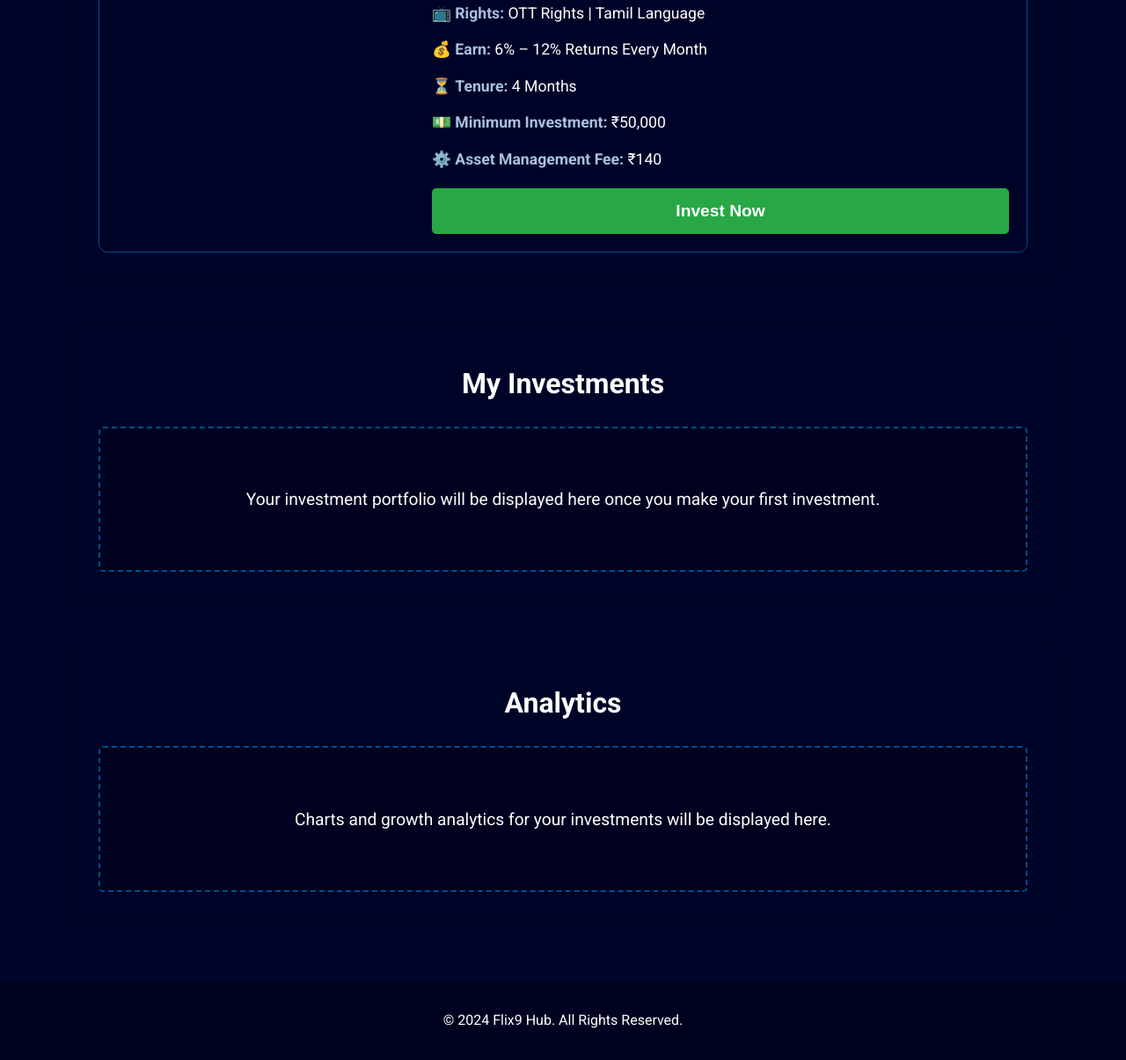
After one commit to flix9hub/new, a PHP site: page /dashboard.php in a window 1280 px wide. The commit adds this page. Shown: the part 1150-2355 px from the top of the page at 88% size. Run offline with PHP 8.4, Linux system fonts and the light colour scheme; the visitor is signed in with stand-in values (Sample User, id 1).

Commit message:
This commit introduces the initial version of the Investor Dashboard.
Key implementations:
- **Created `dashboard.php`:** A new page for logged-in investors.
- **Page Protection:** The dashboard is protected and only accessible to authenticated users via the `auth_check.php` script.
- **Content Structure:**
  - The dashboard displays a list of upcoming investment opportunities, reusing the structure from the 'Investments' page.
  - An "Invest Now" button has been added to each investment item.
  - Placeholders have been added for future sections: 'My Investments' and 'Analytics'.
  - Action buttons for 'Download Investment Agreement' and 'Raise a Support Ticket' are included.
- **CSS Styling:** Added new CSS to style the dashboard layout, sections, placeholders, and buttons for a consistent look and feel.

This completes the frontend structure for the dashboard. The backend logic for the 'My Investments' and 'Analytics' sections will be implemented in future steps.

```diff
--- a/css/style.css
+++ b/css/style.css
@@ -426,6 +426,81 @@ input[type="file"] {
     color: #fff;
 }
 
+/* Dashboard Styles */
+.dashboard-container {
+    width: 90%;
+    max-width: 1400px;
+    margin: 20px auto;
+}
+
+.dashboard-container h1, .dashboard-container h2 {
+    text-align: center;
+    margin-top: 20px;
+    margin-bottom: 30px;
+    font-size: 2.5rem;
+}
+
+.dashboard-container h2 {
+    font-size: 2rem;
+}
+
+.dashboard-actions {
+    text-align: center;
+    margin-bottom: 40px;
+}
+
+.btn-dashboard-action {
+    display: inline-block;
+    background-color: #004e92;
+    color: #fff;
+    padding: 12px 25px;
+    margin: 0 10px;
+    border-radius: 5px;
+    text-decoration: none;
+    font-weight: 700;
+    transition: background-color 0.3s ease;
+}
+
+.btn-dashboard-action:hover {
+    background-color: #0066b2;
+}
+
+.dashboard-section {
+    margin-bottom: 50px;
+    background-color: rgba(0, 4, 40, 0.6);
+    padding: 30px;
+    border-radius: 10px;
+    box-shadow: 0 5px 15px rgba(0,0,0,0.2);
+}
+
+.placeholder-content {
+    background-color: rgba(0,0,0,0.2);
+    padding: 50px;
+    text-align: center;
+    border-radius: 5px;
+    border: 2px dashed #004e92;
+    font-size: 1.2rem;
+}
+
+.btn-invest {
+    display: block;
+    width: 100%;
+    padding: 15px;
+    margin-top: 20px;
+    background-color: #28a745; /* Green for invest */
+    color: #fff;
+    border: none;
+    border-radius: 5px;
+    font-size: 1.2rem;
+    font-weight: 700;
+    cursor: pointer;
+    transition: background-color 0.3s ease;
+}
+
+.btn-invest:hover {
+    background-color: #2ebf4f;
+}
+
 /* Footer */
 footer {
     text-align: center;
--- /dev/null
+++ b/dashboard.php
@@ -0,0 +1,80 @@
+<?php
+// Protect this page - only logged-in users can see it
+require_once 'scripts/auth_check.php';
+
+// Now we can include the header
+include 'includes/header.php';
+?>
+
+<div class="dashboard-container">
+    <h1>Investor Dashboard</h1>
+
+    <div class="dashboard-actions">
+        <a href="#" class="btn-dashboard-action">Download Investment Agreement</a>
+        <a href="#" class="btn-dashboard-action">Raise a Support Ticket</a>
+    </div>
+
+    <!-- Upcoming Investments Section -->
+    <div class="dashboard-section">
+        <h2>Upcoming Investment Opportunities</h2>
+        <div class="investment-grid">
+            <!-- Investment Item 1 (structure from investments.php) -->
+            <div class="investment-item">
+                <div class="video-container">
+                    <iframe src="https://www.youtube.com/embed/zeGb3MBZY6Y?si=dgDftArYxrTYQGCQ" title="YouTube video player" allow="accelerometer; autoplay; clipboard-write; encrypted-media; gyroscope; picture-in-picture; web-share" allowfullscreen></iframe>
+                </div>
+                <div class="investment-info">
+                    <p class="hot-deal">🎬 Hot Deal from Velan Productions (WEB) 🔥 Limited Ticket Size – Grab Yours Before It’s Gone!</p>
+                    <ul class="investment-details">
+                        <li>🎥 <strong>Title:</strong> Project Alpha</li>
+                        <li>🌟 <strong>Cast:</strong> Actor A, Actress B, Director C</li>
+                        <li>📺 <strong>Rights:</strong> OTT Rights | Tamil Language</li>
+                        <li>💰 <strong>Earn:</strong> 5% – 10% Returns Every Month</li>
+                        <li>⏳ <strong>Tenure:</strong> 3 Months</li>
+                        <li>💵 <strong>Minimum Investment:</strong> ₹50,000</li>
+                        <li>⚙️ <strong>Asset Management Fee:</strong> ₹140</li>
+                    </ul>
+                    <button class="btn-invest">Invest Now</button>
+                </div>
+            </div>
+            <!-- Investment Item 2 (structure from investments.php) -->
+            <div class="investment-item">
+                <div class="video-container">
+                    <iframe src="https://www.youtube.com/embed/_zWD-SQ-g4g?si=XOwQZ6PRW-dv7Cjx" title="YouTube video player" allow="accelerometer; autoplay; clipboard-write; encrypted-media; gyroscope; picture-in-picture; web-share" allowfullscreen></iframe>
+                </div>
+                <div class="investment-info">
+                    <p class="hot-deal">🎬 Hot Deal from Kumar Productions (WEB) 🔥 Limited Ticket Size – Grab Yours Before It’s Gone!</p>
+                    <ul class="investment-details">
+                        <li>🎥 <strong>Title:</strong> Project Beta</li>
+                        <li>🌟 <strong>Cast:</strong> Actor X, Actress Y, Director Z</li>
+                        <li>📺 <strong>Rights:</strong> OTT Rights | Tamil Language</li>
+                        <li>💰 <strong>Earn:</strong> 6% – 12% Returns Every Month</li>
+                        <li>⏳ <strong>Tenure:</strong> 4 Months</li>
+                        <li>💵 <strong>Minimum Investment:</strong> ₹50,000</li>
+                        <li>⚙️ <strong>Asset Management Fee:</strong> ₹140</li>
+                    </ul>
+                    <button class="btn-invest">Invest Now</button>
+                </div>
+            </div>
+        </div>
+    </div>
+
+    <!-- My Investments Section (Placeholder) -->
+    <div class="dashboard-section">
+        <h2>My Investments</h2>
+        <div class="placeholder-content">
+            <p>Your investment portfolio will be displayed here once you make your first investment.</p>
+        </div>
+    </div>
+
+    <!-- Analytics Section (Placeholder) -->
+    <div class="dashboard-section">
+        <h2>Analytics</h2>
+        <div class="placeholder-content">
+            <p>Charts and growth analytics for your investments will be displayed here.</p>
+        </div>
+    </div>
+
+</div>
+
+<?php include 'includes/footer.php'; ?>
```
